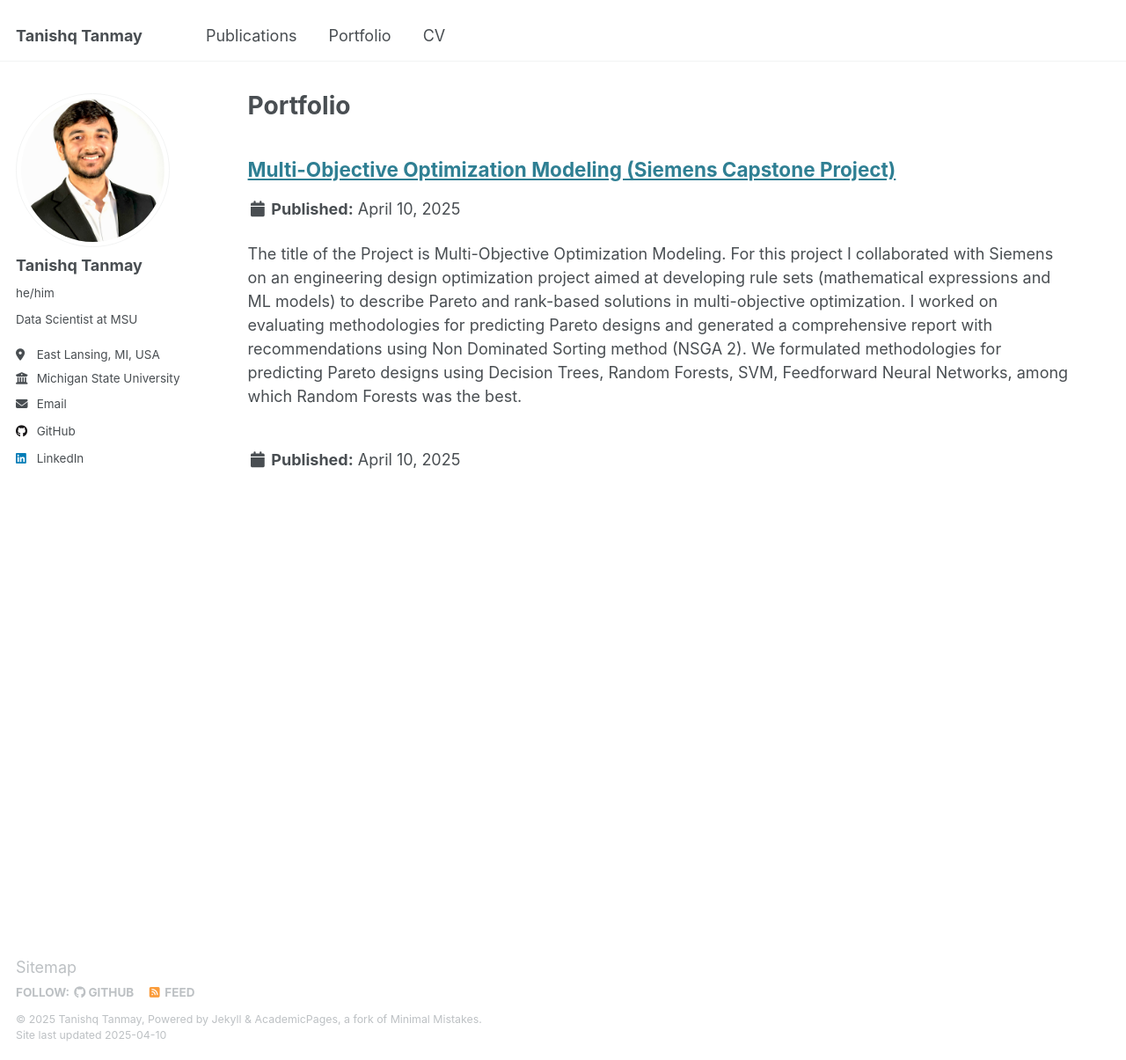
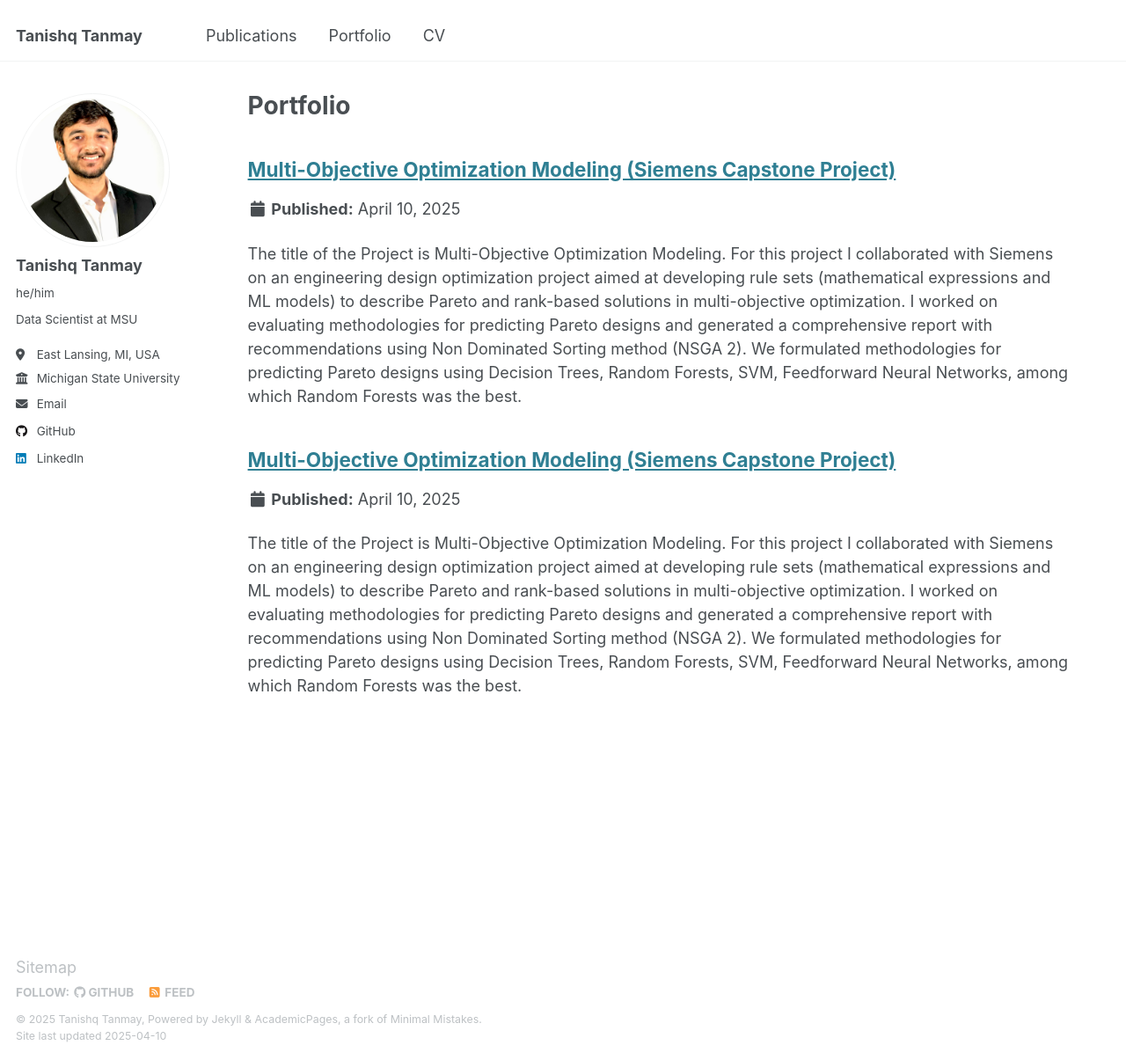
Before and after one commit to tanishq51099/tanishq51099.github.io, a Jekyll site: the page built from _pages/portfolio.html, in a window 1280 px wide and 1205 px high. Shown: the whole window at 88% size. Built offline with Jekyll 4.4.1, drawn with Linux system fonts in a browser that asks for light colours.

Commit message:
Update portfolio-2.md

```diff
--- a/_portfolio/portfolio-2.md
+++ b/_portfolio/portfolio-2.md
@@ -1,6 +1,6 @@
 ---
-title: "Generative Question Answering with Retrieval Augmented Generation (RAG)"
-excerpt: "Our project aims to build an intelligent question-answering system by integrating retrieval-based search with generative AI models, leveraging the power of NLP and deep learning to deliver accurate and context-aware responses.<br/><a href="https://github.com/tanishq51099/Generative-Question-Answering.git">(Repo Link)</a>"
+title: "Multi-Objective Optimization Modeling (Siemens Capstone Project)"
+excerpt: "The title of the Project is Multi-Objective Optimization Modeling. For this project I collaborated with Siemens on an engineering design optimization project aimed at developing rule sets (mathematical expressions and ML models) to describe Pareto and rank-based solutions in multi-objective optimization. I worked on evaluating methodologies for predicting Pareto designs and generated a comprehensive report with recommendations using Non Dominated Sorting method (NSGA 2). We formulated methodologies for predicting Pareto designs using Decision Trees, Random Forests, SVM, Feedforward Neural Networks, among which Random Forests was the best.<br/>"
 collection: portfolio
 ---
 
```
